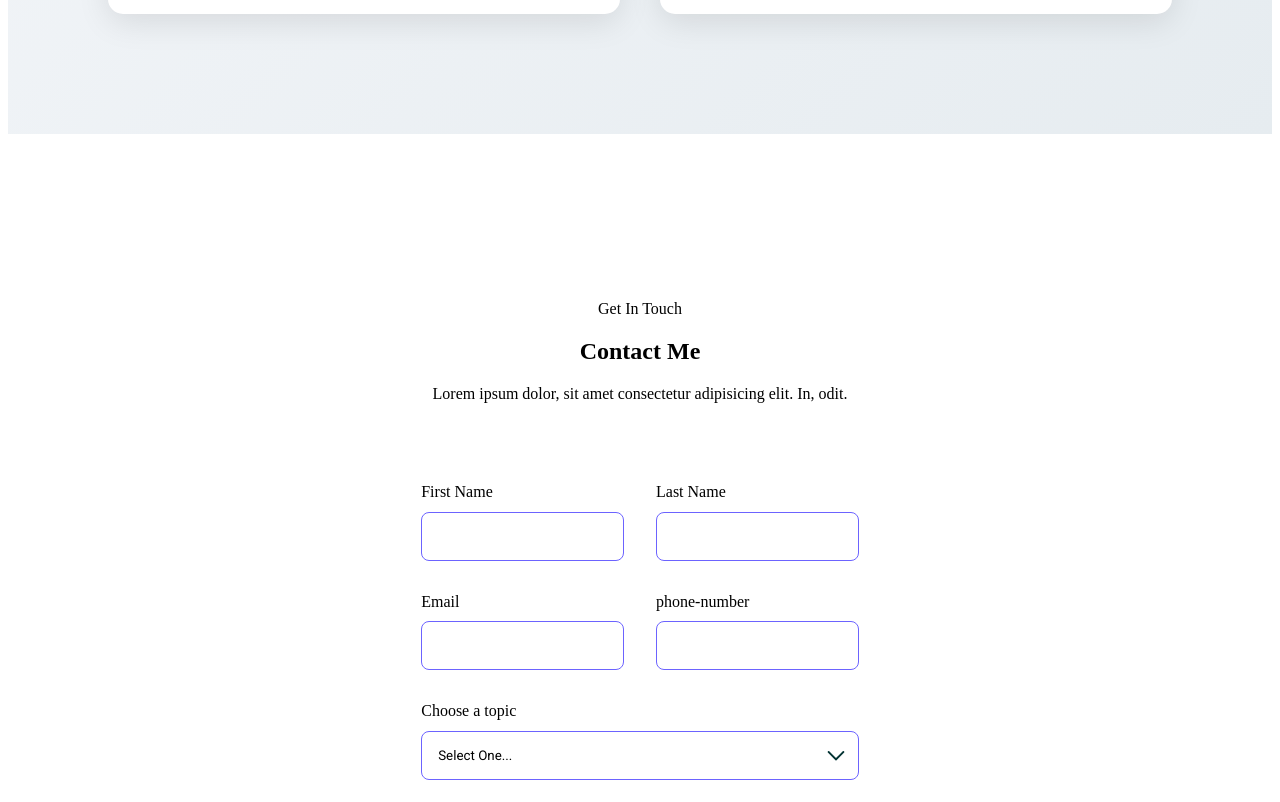
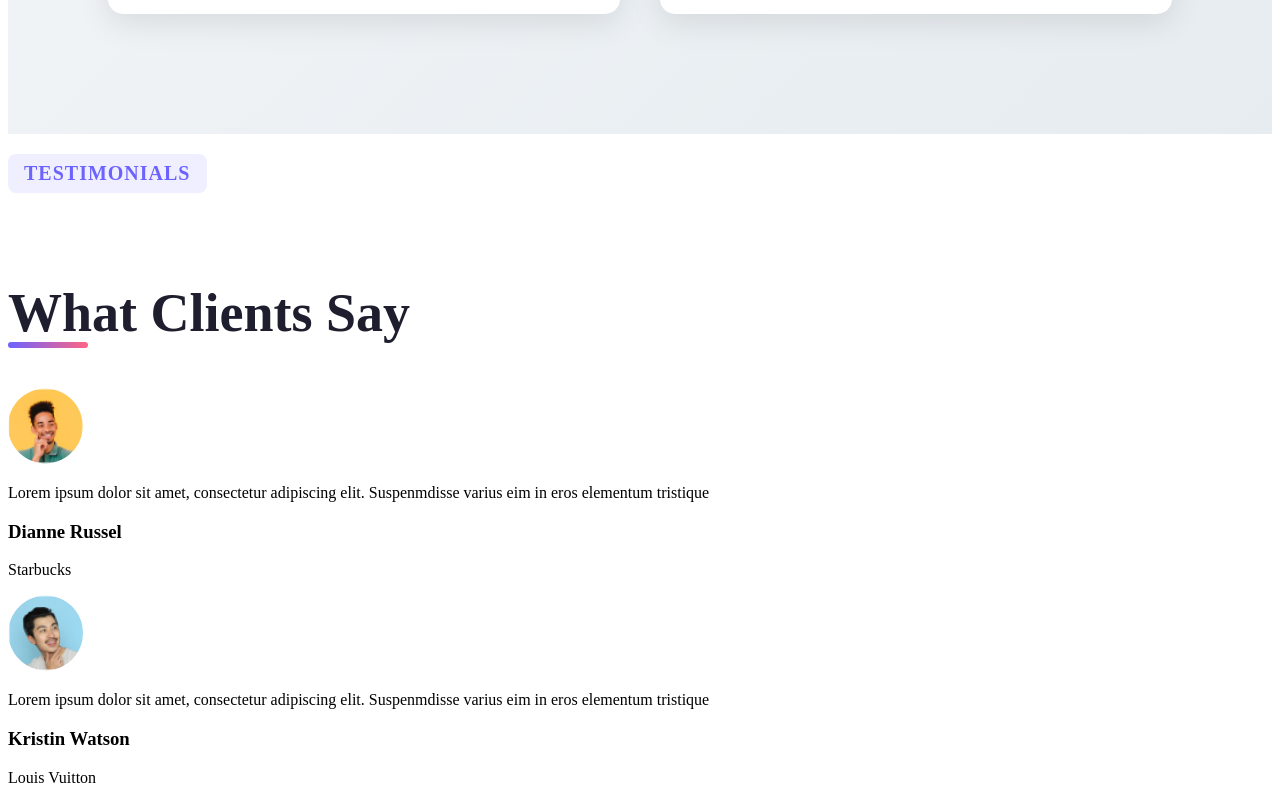
Before and after one commit to yasiru56/My_Personal_portfolio, a React (Create React App) app: page / in a window 1280 px wide. Shown: the part 3937-4739 px from the top of the page. Built offline with nearby package versions, Linux system fonts and the light colour scheme.

Commit message:
Add Testimonials section and integrate into home

```diff
--- a/src/Pages/Home/Homescreen/index.jsx
+++ b/src/Pages/Home/Homescreen/index.jsx
@@ -4,6 +4,7 @@ import Footer from "../Footer";
 import HeroSection from "../HeroSection";
 import MyPortfolio from "../MyPortfolio";
 import MySkills from "../MySkills";
+import Testimonials from "../Testimonials";
 
 export default function Home() {
     return (
@@ -12,6 +13,7 @@ export default function Home() {
             <MySkills />
             <AboutMe />
             <MyPortfolio></MyPortfolio>
+            <Testimonials />
             <ContactMe />
             <Footer />
 
--- a/src/Pages/Home/Testimonials.jsx
+++ b/src/Pages/Home/Testimonials.jsx
@@ -0,0 +1,29 @@
+import React from "react";
+import data from "../../data/index.json";
+
+export default function Testimonials() {
+  return (
+    <section id="testimonial" className="testimonial--section">
+      <div className="portfolio--container">
+        <p className="section--title">Testimonials</p>
+        <h2 className="skills--section--heading">What Clients Say</h2>
+      </div>
+      <div className="testimonial--section--container">
+        {data?.testimonial?.map((item, index) => (
+          <div key={index} className="testimonial--section--card">
+            <div className="testimonial--section--img">
+              <img src={item.src} alt={item.author_name} />
+            </div>
+            <p className="testimonial--section--description">{item.description}</p>
+            <div className="testimonial--section--author">
+              <h3 className="testimonial--author--name">{item.author_name}</h3>
+              <p className="testimonial--author--designation">
+                {item.author_designation}
+              </p>
+            </div>
+          </div>
+        ))}
+      </div>
+    </section>
+  );
+}
```
